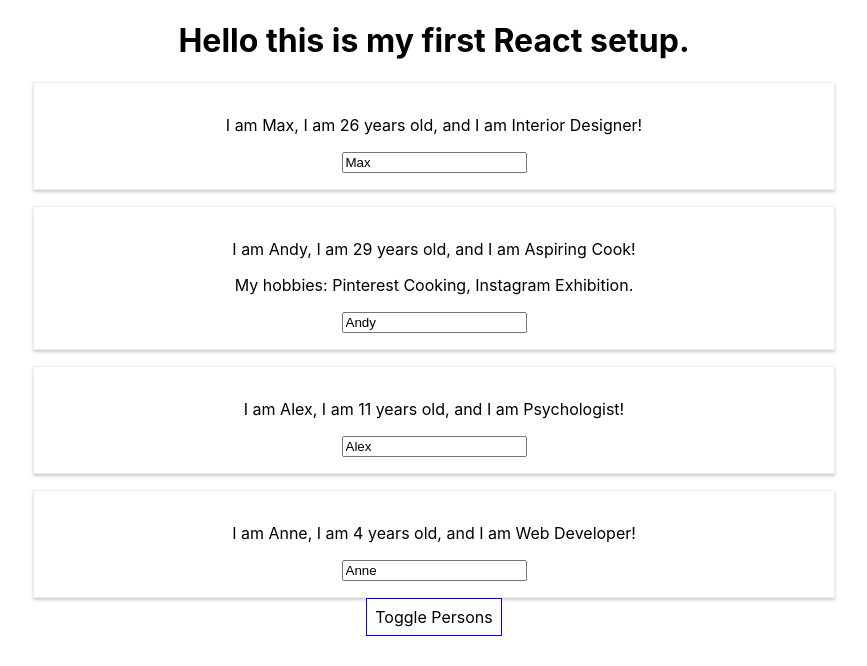
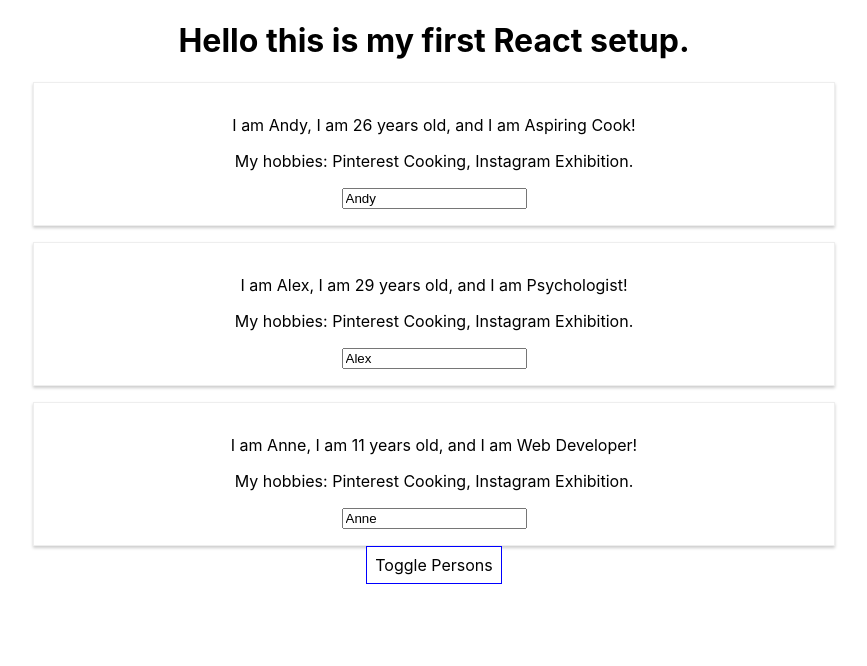
Before and after one commit to Elijbet/ReactTheCompleteGuideWithMax, a React (Create React App) app: page / in a window 1280 px wide. Both pictures are taken after a click on the button "Toggle Persons". Shown: the top 666 px of the page, without its empty margins (206-1073 px from the left). Built offline with nearby package versions, Linux system fonts and the light colour scheme.

Commit message:
Outputting lists. * Lists and state.

```diff
--- a/src/App.js
+++ b/src/App.js
@@ -12,16 +12,7 @@ class App extends Component {
 		vampires: 'Some other form of persons.',
 		showPersons: false
 	}
-	switchNameHandler = (newName) => {
-		// console.log("I was clicked")
-		this.setState ({
-			persons: [
-				{name: newName, profession: 'Aspiring Cook'},
-				{name: 'Alex', profession: 'Psychologist'},
-				{name: 'Anne', profession: 'Web Developer'}
-			]
-		})
-	}
+
 	nameChangedHandler = (event) => {
 		this.setState ({
 			persons: [
@@ -31,6 +22,13 @@ class App extends Component {
 			]
 		})
 	}
+
+	deletePersonHandler = (personIndex) => {
+		const persons = this.state.persons;
+		persons.splice(personIndex, 1);
+		this.setState({persons: persons})
+	}
+
 	togglePersonsHandler = () => {
 		const doesShow = this.state.showPersons;
 		this.setState({showPersons: !doesShow});
@@ -47,21 +45,13 @@ class App extends Component {
   	if(this.state.showPersons){
   		persons = (
 	  		<div>
-	        <Person
-	        	name="Max"
-	        	profession="Interior Designer"/>
-	        <Person
-	        	name={this.state.persons[0].name}
-	        	profession={this.state.persons[0].profession}>My hobbies: Pinterest Cooking, Instagram Exhibition.
+	  			{this.state.persons.map((person, index) => {
+	  				return <Person
+	  				click={() => this.deletePersonHandler(index)}
+	        	name={person.name}
+	        	profession={person.profession}> My hobbies: Pinterest Cooking, Instagram Exhibition.
 	        </Person>
-	        <Person
-	        	name={this.state.persons[1].name}
-	        	profession={this.state.persons[1].profession}
-	        	click={() => this.switchNameHandler('Maximilian!!')}
-	        	changed={this.nameChangedHandler}/>
-	        <Person
-	        	name={this.state.persons[2].name}
-	        	profession={this.state.persons[2].profession}/>
+	  			})}
 	      </div>
       )
   	}
```
Also changed, not shown: 1 other file (tests, documents, lock files or other folders).
